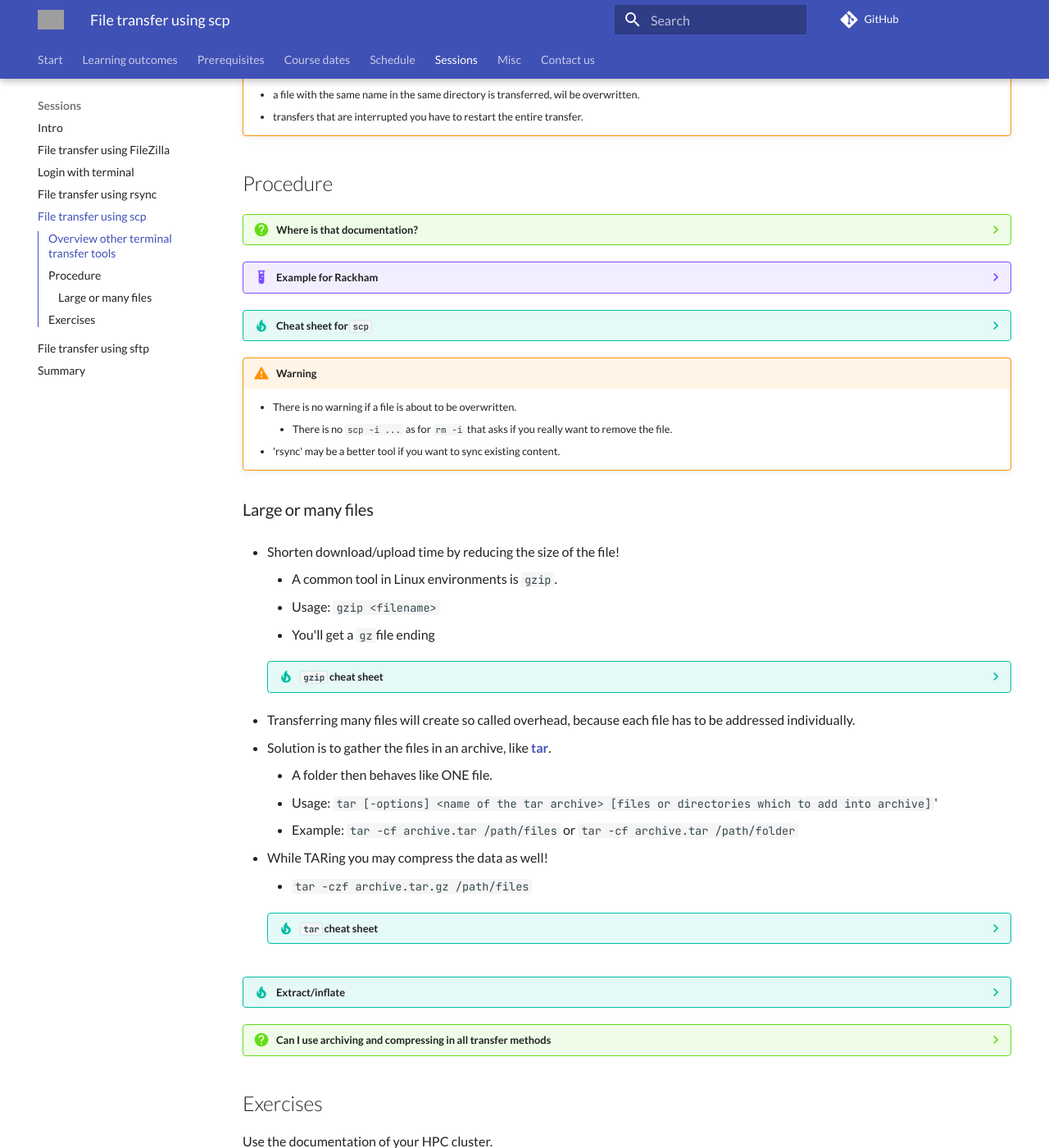
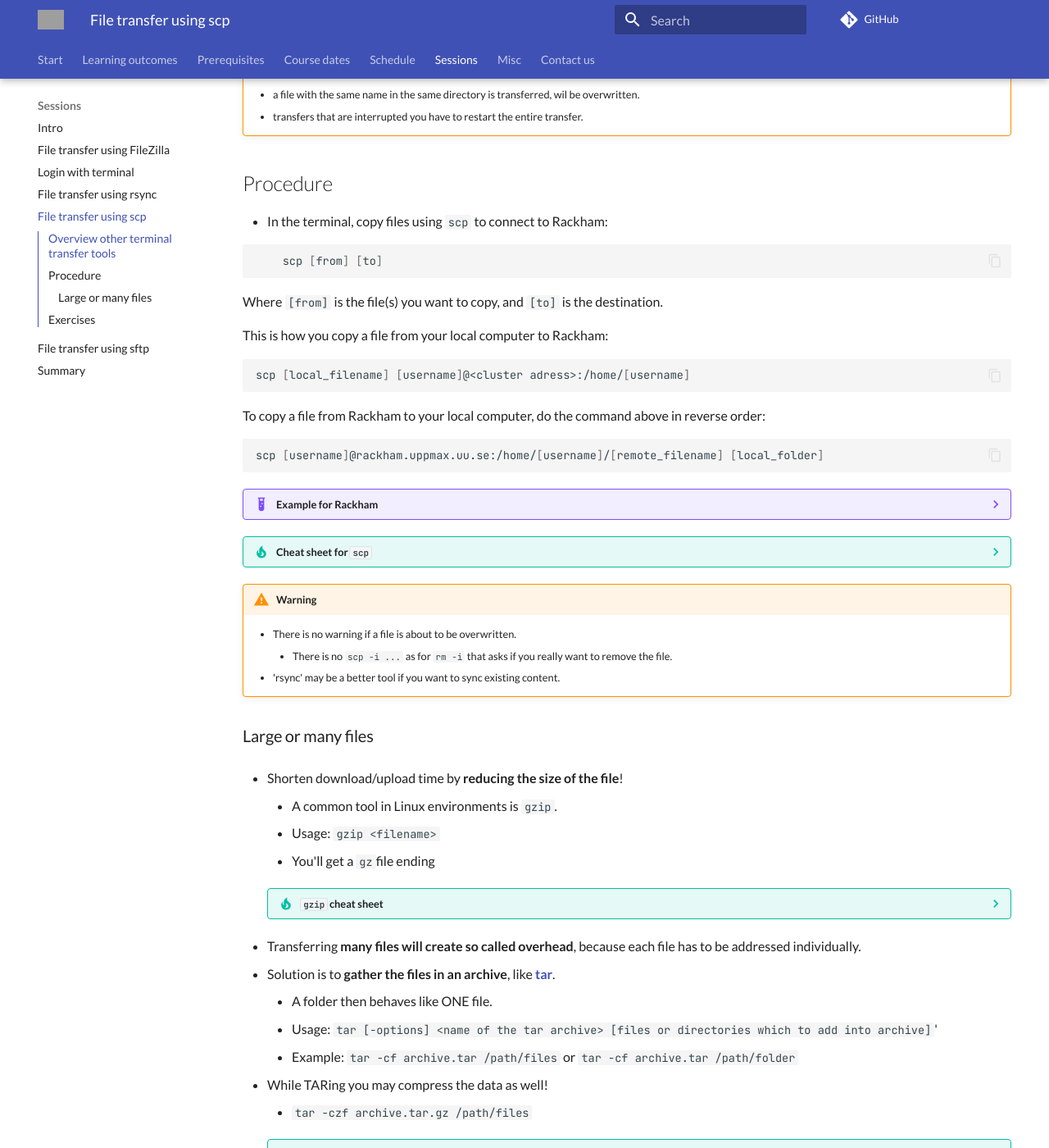
Before and after one commit to UPPMAX/naiss_file_transfer_course, an MkDocs documentation site: the page built from docs/sessions/scp/README.md, in a window 1280 px wide and 1400 px high, scrolled down 985 px. Shown: the whole window at 82% size. Built offline with MkDocs 1.6.1 and Material for MkDocs 9.7.7, drawn with Linux system fonts in a browser that asks for light colours; comment, search, counter and statistics services are not loaded; some of the changed text lies outside the part shown; grey boxes are pictures that could not be loaded.

Commit message:
README.md scp restructure

````diff
--- a/docs/sessions/scp/README.md
+++ b/docs/sessions/scp/README.md
@@ -84,22 +84,25 @@ Other than ``rsync`` we have the more simple tools ``scp`` and ``sftp``.
 
 ## Procedure
 
-<!-- markdownlint-disable MD013 --><!-- Tables cannot be split up over lines, hence will break 80 characters per line -->
+- In the terminal, copy files using `scp` to connect to Rackham:
 
-???- question "Where is that documentation?"
+```bash
+    scp [from] [to]
+```
+Where `[from]` is the file(s) you want to copy, and `[to]` is the destination.
 
-    HPC Cluster|Link to documentation
-    -----------|------------
-    Alvis      |[here](https://www.c3se.chalmers.se/documentation/for_users/intro-alvis/slides/#transfering-files).
-    Berzelius  |[here](https://www.nsc.liu.se/support/copying-data/)
-    Bianca     |Available for download via the transit server, see [here](https://docs.uppmax.uu.se/cluster_guides/transfer_bianca/#transit-server)
-    COSMOS     |**FIX?** None. Closest is [here](https://lunarc-documentation.readthedocs.io/en/latest/guides/data_transfer/io_winscp/).
-    Dardel     |[here](https://support.pdc.kth.se/doc/support/?sub=data_management/file_transfer_scp/)
-    Kebnekaise |[here](https://docs.hpc2n.umu.se/documentation/filesystems/#scp)
-    LUMI       |**To do**
-    Rackham    |[here](https://docs.uppmax.uu.se/software/rackham_file_transfer_using_scp/)
-    Tetralith  |[here](https://www.nsc.liu.se/support/copying-data/)
-    Vera       |**FIX?** None. Closest is [here](https://www.c3se.chalmers.se/documentation/for_users/intro-alvis/slides/#transfering-files).
+This is how you copy a file from your local computer to Rackham:
+
+```bash
+scp [local_filename] [username]@<cluster adress>:/home/[username]
+```
+
+To copy a file from Rackham to your local computer, do the command above in reverse order:
+
+```bash
+scp [username]@rackham.uppmax.uu.se:/home/[username]/[remote_filename] [local_folder]
+```
+
 
 ???- example "Example for Rackham"
 
@@ -163,7 +165,7 @@ Other than ``rsync`` we have the more simple tools ``scp`` and ``sftp``.
 
 ### Large or many files
 
-- Shorten download/upload time by reducing the size of the file!
+- Shorten download/upload time by **reducing the size of the file**!
     - A common tool in Linux environments is ``gzip``.
     - Usage: ``gzip <filename>``
     - You'll get a ``gz``file ending
@@ -172,8 +174,8 @@ Other than ``rsync`` we have the more simple tools ``scp`` and ``sftp``.
 
         - [``gzip`` manual](https://www.gnu.org/software/gzip/manual/gzip.html#Sample)
 
-- Transferring many files will create so called overhead, because each file has to be addressed individually.
-- Solution is to gather the files in an archive, like [**tar**](https://en.wikipedia.org/wiki/Tar_(computing)).
+- Transferring **many files will create so called overhead**, because each file has to be addressed individually.
+- Solution is to **gather the files in an archive**, like [**tar**](https://en.wikipedia.org/wiki/Tar_(computing)).
     - A folder then behaves like ONE file.
     - Usage: ``tar [-options] <name of the tar archive> [files or directories which to add into archive]``'
     - Example: ``tar -cf archive.tar /path/files`` or ``tar -cf archive.tar /path/folder``
@@ -194,14 +196,31 @@ Other than ``rsync`` we have the more simple tools ``scp`` and ``sftp``.
 ???- question "Can I use archiving and compressing in all transfer methods"
 
     - Compressing and archiving is useful whenever you transfer files.
-    - No matter of which transfer tool you are using!
+    - No matter of which transfer tool you are using, graphical or in terminal!
 
 ## Exercises
 
-Use the documentation of your HPC cluster.
+???- question "Exercise 0: Use the documentation of your HPC cluster"
 
-- Search for how to transfer files to/from your HPC cluster using `scp`. At which URL is it described?
-  Tip: not all HPC centers have documented this, so you *should* give up searching after a while.
+    - Search for how to transfer files to/from your HPC cluster using `scp`. At which URL is it described?
+        - Tip: not all HPC centers have documented this, so you *should* give up searching after a while.
+
+<!-- markdownlint-disable MD013 --><!-- Tables cannot be split up over lines, hence will break 80 characters per line -->
+
+???- question "Where is that documentation?"
+
+    HPC Cluster|Link to documentation
+    -----------|------------
+    Alvis      |[here](https://www.c3se.chalmers.se/documentation/for_users/intro-alvis/slides/#transfering-files).
+    Berzelius  |[here](https://www.nsc.liu.se/support/copying-data/)
+    Bianca     |Available for download via the transit server, see [here](https://docs.uppmax.uu.se/cluster_guides/transfer_bianca/#transit-server)
+    COSMOS     |**FIX?** None. Closest is [here](https://lunarc-documentation.readthedocs.io/en/latest/guides/data_transfer/io_winscp/).
+    Dardel     |[here](https://support.pdc.kth.se/doc/support/?sub=data_management/file_transfer_scp/)
+    Kebnekaise |[here](https://docs.hpc2n.umu.se/documentation/filesystems/#scp)
+    LUMI       |**To do**
+    Rackham    |[here](https://docs.uppmax.uu.se/software/rackham_file_transfer_using_scp/)
+    Tetralith  |[here](https://www.nsc.liu.se/support/copying-data/)
+    Vera       |**FIX?** None. Closest is [here](https://www.c3se.chalmers.se/documentation/for_users/intro-alvis/slides/#transfering-files).
 
 ???- question "Exercise 1: Upload a file from your computer, using scp"
 
````
Also changed, not shown: other parts of docs/sessions/scp/README.md (+0 -1 lines).
